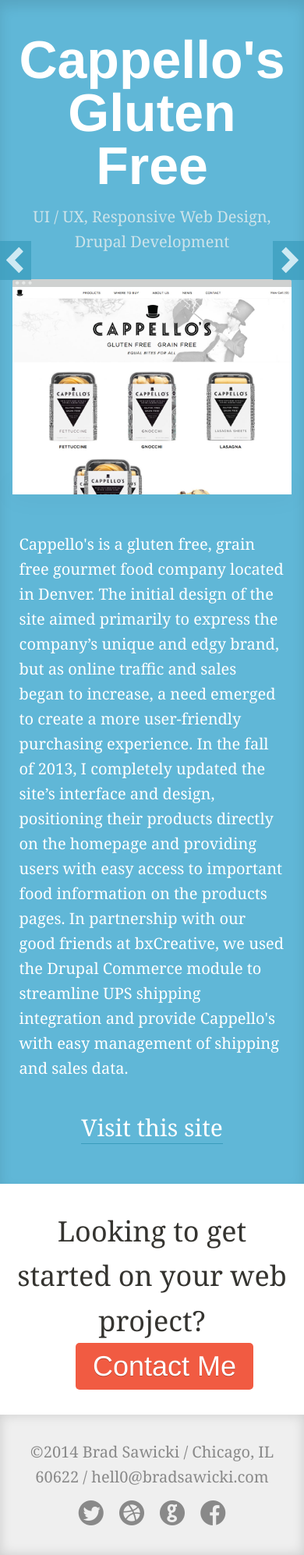
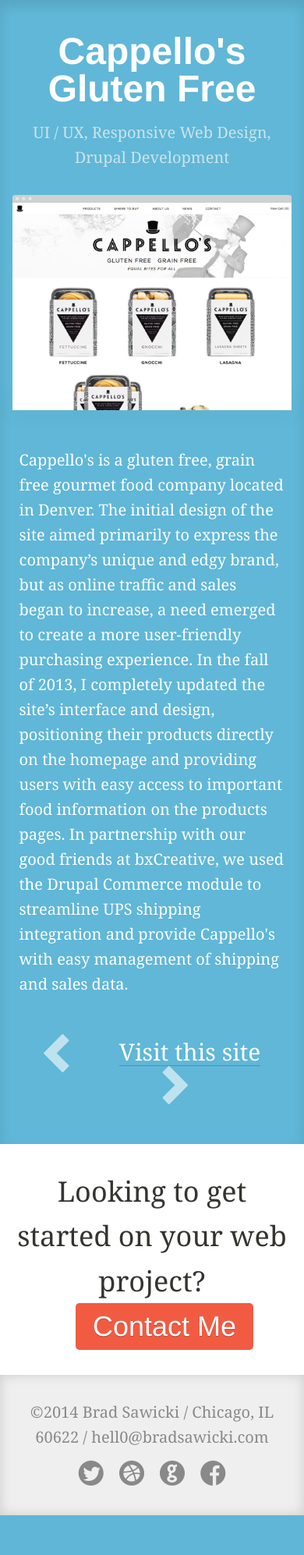
Before and after one commit to bradsawicki/portfolio, a PHP site: page /project/cappellos/ in a window 390 px wide. Shown: the part 88-2082 px from the top of the page at 78% size. After the commit the page ends 2031 px from the top, so only its background shows below. Run offline with PHP 8.4, Linux system fonts and the light colour scheme; some libraries are stand-ins or nearby versions.

Commit message:
Project Nav links updated

```diff
--- a/css/styles.css
+++ b/css/styles.css
@@ -446,43 +446,39 @@ input.error {
     box-shadow: 0 0 30px rgba(0, 0, 0, 0.35);
 }
 
-.visit a {
-	color: #fff;
-	border-bottom: 1px solid #3a9cbd;
-}
-
-.visit a:hover {
-	border-color: #007397;
-}
-
-.role, .visit {
+.role {
     text-align: center;
-}
-
-.role {
     color: #cce3ea;
 }
 
+.project-nav {
+    text-align: center;
+    margin-bottom: 60px;
+}
+
 .visit {
-    margin-bottom: 2em;
+    display: inline-block;
+    padding-bottom: 5px;
+	border-bottom: 1px solid #3a9cbd;
+	color: #fff;
     font-size: 30px;
 }
 
-.visit .btn {
-    font-size: 1.25em;
-    padding: 0.6em 1em 0.5em;
+.visit:hover {
+    color: #fff;
+	border-color: #007397;
 }
 
 .project-nav .arrow {
     display: block;
-    opacity: 0.7;
+    opacity: 0.6;
     position: fixed;
     top: 50%;
     left: 20px;
     width: 33px;
     height: 50px;
     margin-top: -25px;
-    background: url(/images/arrows.svg) no-repeat;
+    background: url(../images/arrows.svg) no-repeat;
     border: none;
 }
 
@@ -583,12 +579,15 @@ footer li {
 ========================================================****/
 
 @media all and (max-width: 1150px) {
-    .project-nav .arrow { left: 0; width: 40px; background-color: #3a9cbd; background-size: auto 65%; background-position: 8px 8px; }
-    .project-nav .next { left: auto; right: 0; background-position: -29px 8px; }
+    .project-nav { text-align: center; }
+    .project-nav .arrow { position: static; left: auto; right: auto; top: auto; display: inline-block; margin-top: 0; margin-bottom: -16px; }
+    .project-nav .prev { margin-right: 60px; margin-bottom: -16px; }
+    .project-nav .next { margin-left: 60px; }
 }
 
 @media all and (max-width: 800px) {
 	.hero h2 { padding: 0 10%; line-height: 1.2em; }
+	.main .title { font-size: 48px; }
 	.thumbs li { width: 47.5%; margin: 0 5% 0.75em 0; }
 	.thumbs li:nth-child(3n) { margin-right: 5%; }
 	.thumbs li:nth-child(2n) { margin-right: 0; }
@@ -620,10 +619,6 @@ footer li {
 	.thumbs li:nth-child(3n) { margin-right: 0; }
 	.thumbs li:nth-child(2n+1) { clear: none; }
 	.thumbs li:last-child { margin-bottom: 0; }
-/*
-	.thumbs p { margin-bottom: 0; }
-	.thumbs img { float: left; width: 42%; margin: 0 8% 0 0; }
-*/
     .thumbs .thumb { max-width: 360px; margin: 0 auto 1em; padding: 0 5%; }
 	.hero h1 { font-size: 40px; }
 	.hero h2 { font-size: 22px; padding: 0 5%; }
--- a/project/argos-law/index.php
+++ b/project/argos-law/index.php
@@ -12,10 +12,10 @@
 			<div class="content">
 				<p class="description">Argos Law is a boutique law firm in Chicago. Law firm websites and their users follow some fairly strict rules, and Argos Law needed a site that followed these rules while still promoting a friendly, modern design and interface. Considering that Argos’ target audience tends to be on the go, an adaptive site for all devices was critical. The interface was designed in browser and tested on different devices so that the responsive design could be fine tuned. The result is a beautiful interface optimized for desktop, tablet and mobile users.</p>
 			</div>
-			<div class="visit"><a href="http://argoslaw.com" target="_blank">Visit this site</a></div>
 			<div class="project-nav">
-			    <a href="" class="arrow prev"></a>
-			    <a href="" class="arrow next"></a>
+			    <a href="/project/cappellos/" class="arrow prev"></a>
+			    <a href="http://argoslaw.com" target="_blank" class="visit">Visit this site</a>
+			    <a href="/project/fourkites/" class="arrow next"></a>
 			</div>
 
 		</div>
--- a/project/bahrain-center-human-rights/index.php
+++ b/project/bahrain-center-human-rights/index.php
@@ -12,10 +12,10 @@
 			<div class="content">
 				<p class="description">Bahrain Center for Human Rights (BCHR) is an organization committed to defending and promoting human rights in Bahrain. The site had several years’ worth of content in need of migration to a new system, which presented a challenge in terms of redefining the presentation of the old content with the new interface and design. As a news site, the design needed to support a compelling delivery of the content. To achieve this, some critical typography decisions were made: increase the font size and leading, and use condensed headlines to accommodate the longer article titles. These changes made for an optimal reading experience for users. Another big challenge was designing an interface that solved the needs for both the English and Arabic version of the site. Again, by focusing on delivery of the content, the new interface provided an optimal experience for multi-lingual users while maintaining the core design aesthetics.</p>
 			</div>
-			<div class="visit"><a href="http://bahrainrights.org" target="_blank">Visit this site</a></div>
 			<div class="project-nav">
-			    <a href="" class="arrow prev"></a>
-			    <a href="" class="arrow next"></a>
+			    <a href="/project/the-everygirl/" class="arrow prev"></a>
+			    <a href="http://bahrainrights.org" target="_blank" class="visit">Visit this site</a>
+			    <a href="/project/emprego-ligado/" class="arrow next"></a>
 			</div>
 
 		</div>
--- a/project/cappellos/index.php
+++ b/project/cappellos/index.php
@@ -12,10 +12,10 @@
 			<div class="content">
 				<p class="description">Cappello's is a gluten free, grain free gourmet food company located in Denver. The initial design of the site aimed primarily to express the company’s unique and edgy brand, but as online traffic and sales began to increase, a need emerged to create a more user-friendly purchasing experience. In the fall of 2013, I completely updated the site’s interface and design, positioning their products directly on the homepage and providing users with easy access to important food information on the products pages. In partnership with our good friends at bxCreative, we used the Drupal Commerce module to streamline UPS shipping integration and provide Cappello's with easy management of shipping and sales data.</p>
 			</div>
-			<div class="visit"><a href="https://cappellosglutenfree.com" target="_blank">Visit this site</a></div>
 			<div class="project-nav">
-			    <a href="" class="arrow prev"></a>
-			    <a href="" class="arrow next"></a>
+			    <a href="/project/emprego-ligado/" class="arrow prev"></a>
+			    <a href="https://cappellosglutenfree.com" target="_blank" class="visit">Visit this site</a>
+			    <a href="/project/argos-law/" class="arrow next"></a>
 			</div>
 
 		</div>
--- a/project/emprego-ligado/index.php
+++ b/project/emprego-ligado/index.php
@@ -12,10 +12,10 @@
 			<div class="content">
 				<p class="description">Emprego Ligado is a Brazilian start-up connecting employers and potential employees through the web and SMS. I designed a clean, intuitive interface catered to users of all technical backgrounds, streamlining the experience to make it easy for potential employees to sign up and create a profile. The employer dashboard was designed for easy management of potential candidates and optimized communication through SMS, which was powered by the web application. Back-end development of this application was handled by my friends at bxCreative.</p>
 			</div>
-			<div class="visit"><a href="http://empregoligado.com.br/" target="_blank">Visit this site</a></div>
 			<div class="project-nav">
-			    <a href="" class="arrow prev"></a>
-			    <a href="" class="arrow next"></a>
+			    <a href="/project/bahrain-center-human-rights/" class="arrow prev"></a>
+			    <a href="http://empregoligado.com.br" target="_blank" class="visit">Visit this site</a>
+			    <a href="/project/cappellos/" class="arrow next"></a>
 			</div>
 
 		</div>
--- a/project/fourkites/index.php
+++ b/project/fourkites/index.php
@@ -12,10 +12,10 @@
 			<div class="content">
 				<p class="description">Fourkites is a start-up poised to revolutionize the shipping industry with a real-time tracking and communication web app. My team collaborated to produce their corporate site, a single page scrolling brochure site for prospective clients. From the wireframe to the final development, users of all devices were kept in mind, resulting in a beautiful interface for desktop, tablet and mobile users.</p>
 			</div>
-			<div class="visit"><a href="http://fourkites.com" target="_blank">Visit this site</a></div>
 			<div class="project-nav">
-			    <a href="" class="arrow prev"></a>
-			    <a href="" class="arrow next"></a>
+			    <a href="/project/argos-law/" class="arrow prev"></a>
+			    <a href="http://fourkites.com" target="_blank" class="visit">Visit this site</a>
+			    <a href="/project/the-everygirl/" class="arrow next"></a>
 			</div>
 
 		</div>
--- a/project/gibson-shop/index.php
+++ b/project/gibson-shop/index.php
@@ -12,10 +12,10 @@
 			<div class="content">
 				<p class="description">The Gibson Shop deals Gibson guitars online and is the sister company of The Fender Reissue Shop. After I completed work on the Fender Reissue Shop’s site, they came to me in need of branding and a new site for The Gibson Shop that would allow for easy inventory management. To achieve this, Drupal was used for content management, giving them complete control of their site.</p>
 			</div>
-			<div class="visit"><a href="http://thegibsonshop.com" target="_blank">Visit this site</a></div>
 			<div class="project-nav">
-			    <a href="" class="arrow prev"></a>
-			    <a href="" class="arrow next"></a>
+			    <a href="/project/cappellos/" class="arrow prev"></a>
+			    <a href="http://thegibsonshop.com" target="_blank" class="visit">Visit this site</a>
+			    <a href="/project/fourkites/" class="arrow next"></a>
 			</div>
 
 		</div>
--- a/project/the-everygirl/index.php
+++ b/project/the-everygirl/index.php
@@ -14,8 +14,9 @@
 			</div>
 			<div class="visit"><a href="http://theverygirl.com" target="_blank">Visit this site</a></div>
 			<div class="project-nav">
-			    <a href="" class="arrow prev"></a>
-			    <a href="" class="arrow next"></a>
+			    <a href="/project/fourkites/" class="arrow prev"></a>
+			    <a href="http://theverygirl.com" target="_blank" class="visit">Visit this site</a>
+			    <a href="/project/bahrain-center-human-rights/" class="arrow next"></a>
 			</div>
 
 		</div>
```
